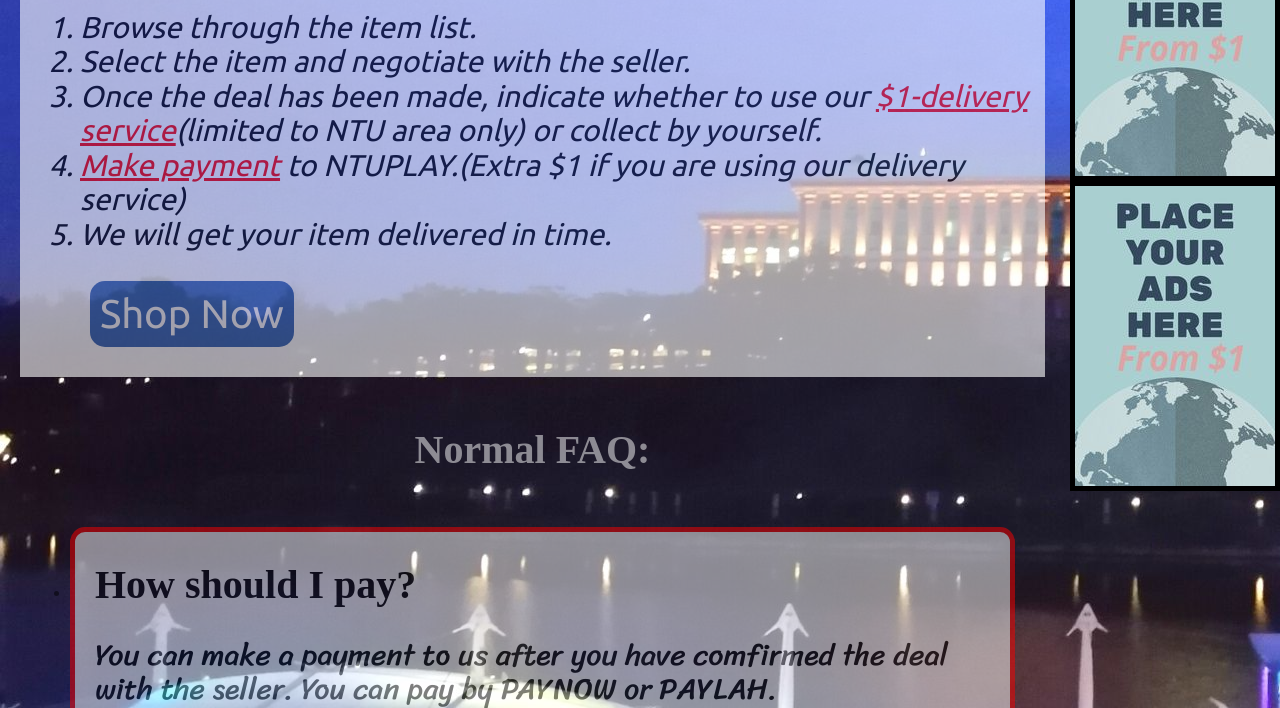
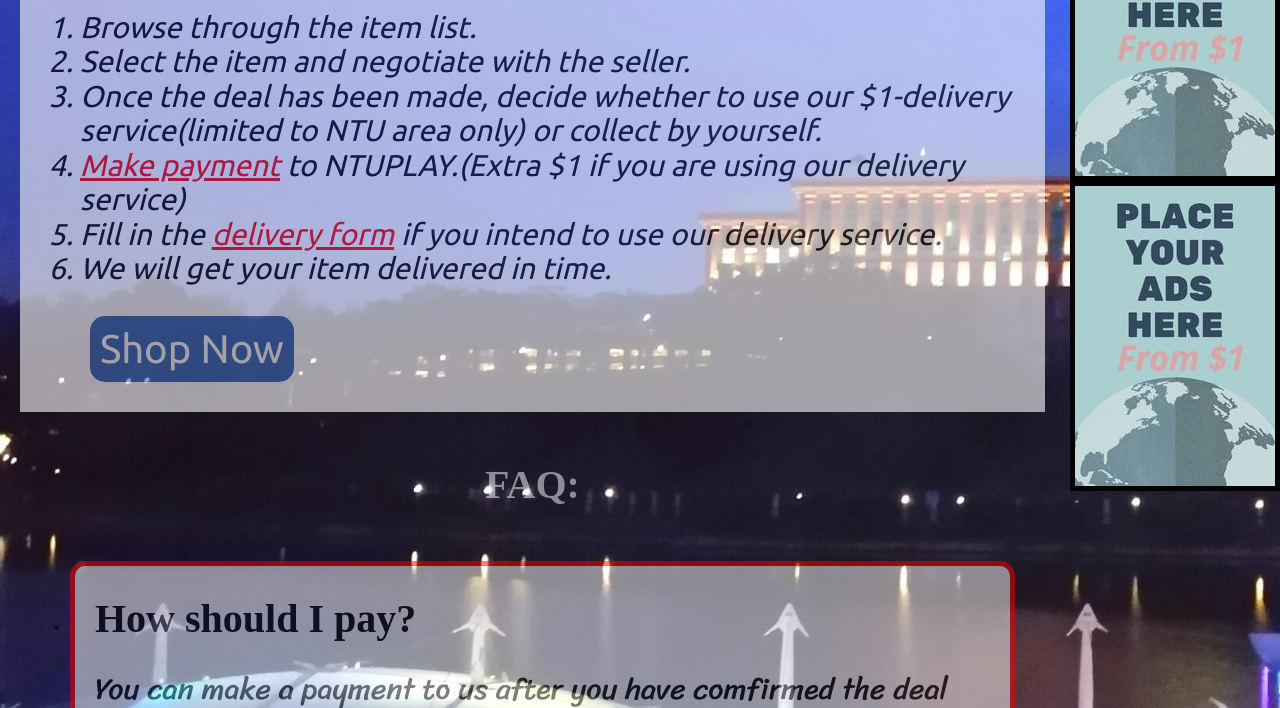
Before and after one commit to NTU-play/shopping_entrance, a plain HTML site: page index.html in a window 1280 px wide. Shown: the part 732-1440 px from the top of the page. Drawn offline with nearby package versions, Linux system fonts and the light colour scheme; a web font is replaced by a local one.

Commit message:
Update index.html

```diff
--- a/index.html
+++ b/index.html
@@ -63,8 +63,9 @@
 
   <li>Browse through the item list.</li>
   <li>Select the item and negotiate with the seller.</li>
-  <li>Once the deal has been made, indicate whether to use our <a target = '_blank' href = 'https://ntu-play.github.io/delivery-Page/'> $1-delivery service</a>(limited to NTU area only) or collect by yourself.</li>
+  <li>Once the deal has been made, decide whether to use our $1-delivery service(limited to NTU area only) or collect by yourself.</li>
   <li><a href = 'https://ntu-play.github.io/payment-method/'>Make payment</a> to NTUPLAY.(Extra $1 if you are using our delivery service)</li>
+  <li>Fill in the <a target = '_blank' href = 'https://ntu-play.github.io/delivery-Page/'>delivery form</a> if you intend to use our delivery service.</li>
   <li>We will get your item delivered in time.</li>
 
 </ol>
@@ -76,7 +77,7 @@
 
 <div class = 'faq'>
 
-  <h4>Normal FAQ:</h4>
+  <h4>FAQ:</h4>
 
   <ul class = 'faqDetails'>
 
```
